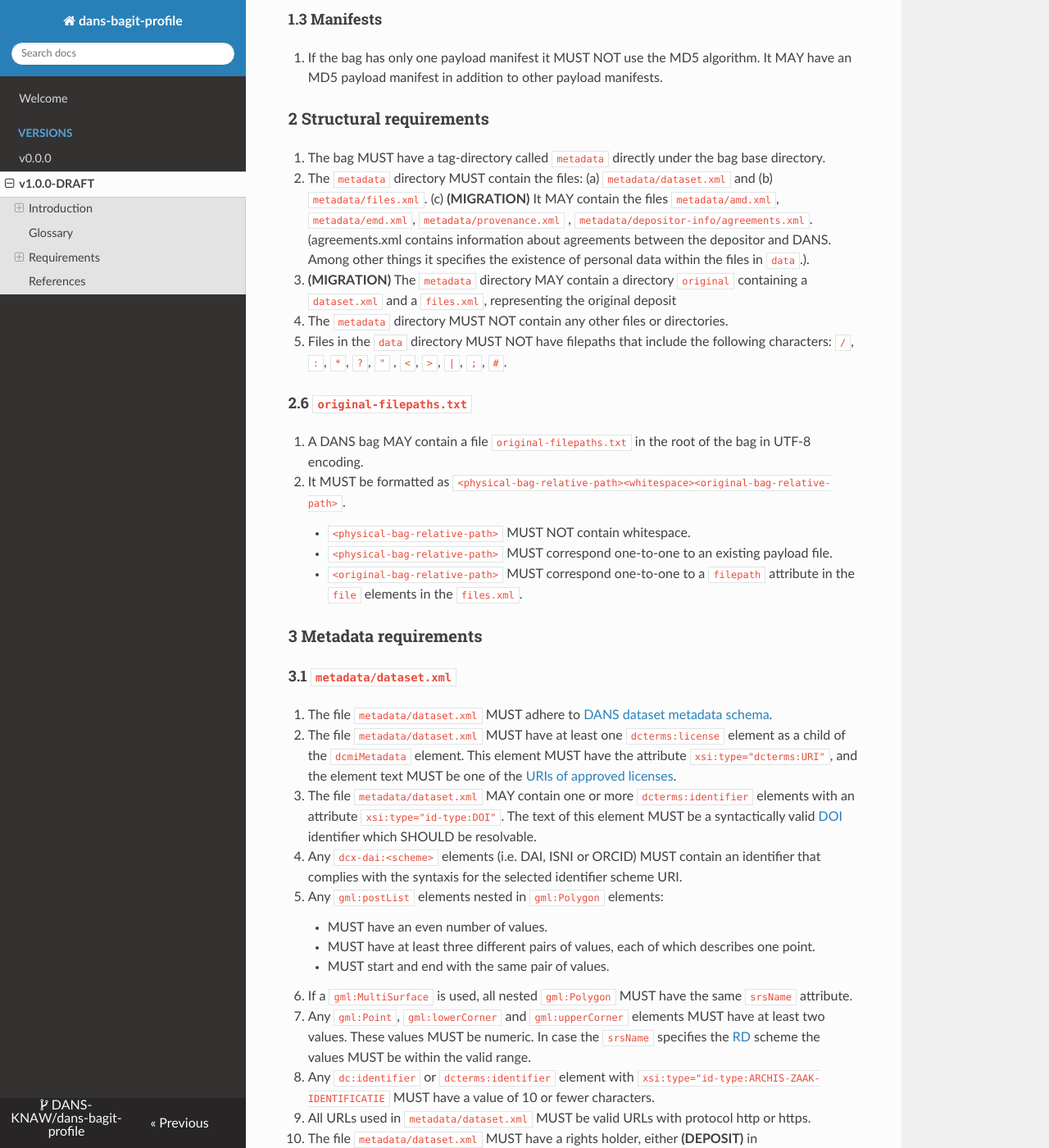
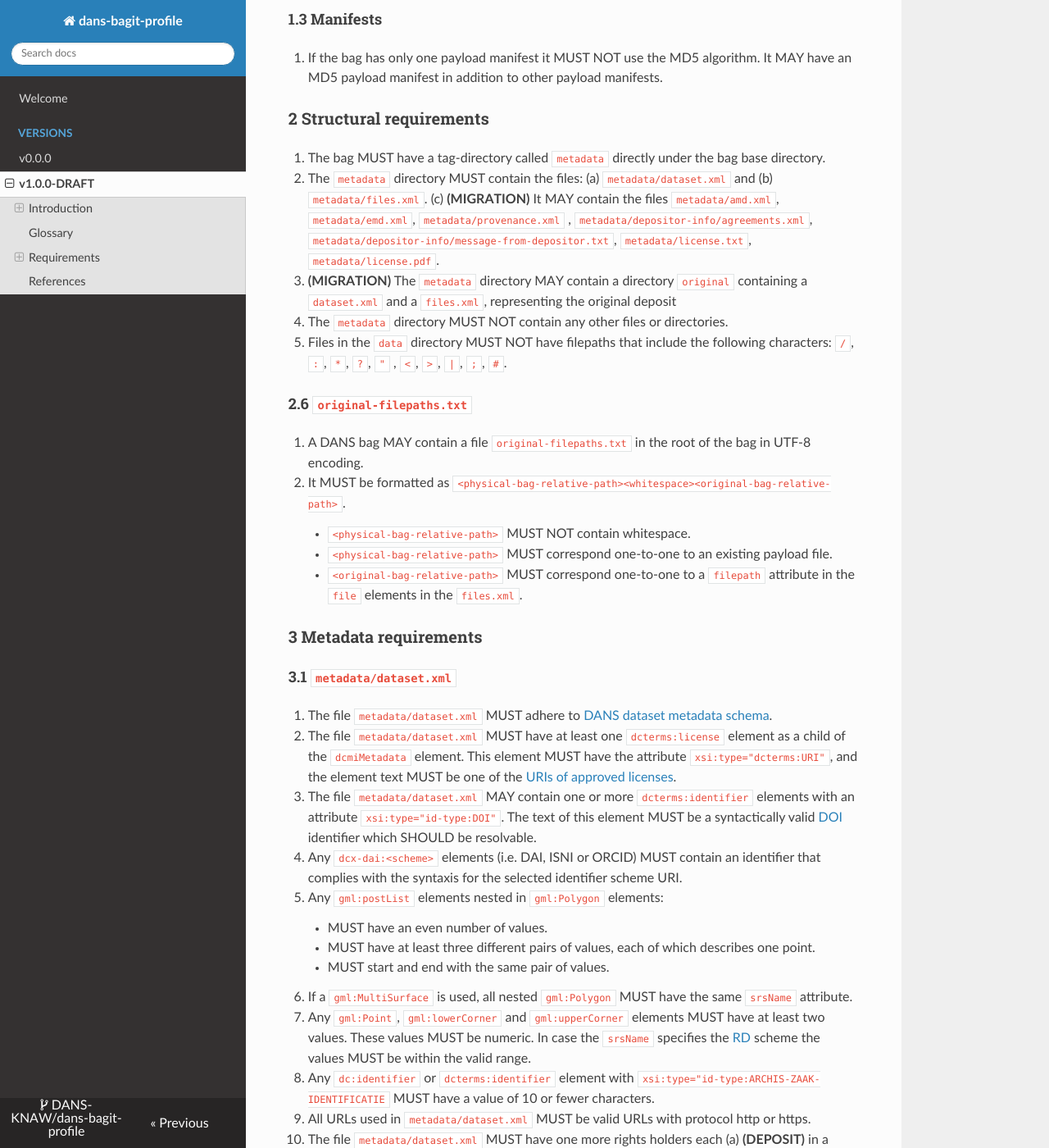
Before and after one commit to aliassheikh/dans-bagit-profile, an MkDocs documentation site: the page built from docs/versions/1.0.0.md, in a window 1280 px wide and 1400 px high, scrolled down 4157 px. Shown: the whole window at 82% size. Built offline with MkDocs 1.6.1, drawn with Linux system fonts in a browser that asks for light colours; nearby versions of some CDN libraries; some of the changed text lies outside the part shown.

Commit message:
Modified rule 3.1.10 and added rule 3.1.11, and extended set of allowed metadata files for MIGRATION, after discussion with @lindareijnhoudt

```diff
--- a/docs/versions/1.0.0.md
+++ b/docs/versions/1.0.0.md
@@ -182,9 +182,8 @@ Requirements
 
 2. The `metadata` directory MUST contain the files: (a) `metadata/dataset.xml` and (b) `metadata/files.xml`.
    (c) **(MIGRATION)** It MAY contain the files `metadata/amd.xml`, `metadata/emd.xml`, `metadata/provenance.xml`
-   , `metadata/depositor-info/agreements.xml`.
-   (agreements.xml contains information about agreements between the depositor and DANS. Among other things it specifies
-   the existence of personal data within the files in `data`.).
+   , `metadata/depositor-info/agreements.xml`, `metadata/depositor-info/message-from-depositor.txt`,
+   `metadata/license.txt`, `metadata/license.pdf`.
 
 3. **(MIGRATION)** The `metadata` directory MAY contain a directory `original` containing a `dataset.xml` and
    a `files.xml`, representing the original deposit
@@ -237,8 +236,10 @@ Requirements
 
 9. All URLs used in `metadata/dataset.xml` MUST be valid URLs with protocol http or https.
 
-10. The file `metadata/dataset.xml` MUST have a rights holder, either **(DEPOSIT)** in `<dcterms:rightsHolder>`
-    or **(MIGRATION, DEPOSIT)** as an author with role `RightsHolder`.
+10. The file `metadata/dataset.xml` MUST have one more rights holders each (a) **(DEPOSIT)** in a `<dcterms:rightsHolder>`
+    element (b) **(MIGRATION)** in a`<dcterms:rightsHolder>` element or as an author with role `RightsHolder`.
+
+11. **(DEPOSIT)** authors and contributors MUST NOT have the role `RightsHolder`.
 
 #### 3.2 `metadata/files.xml`
 
```
